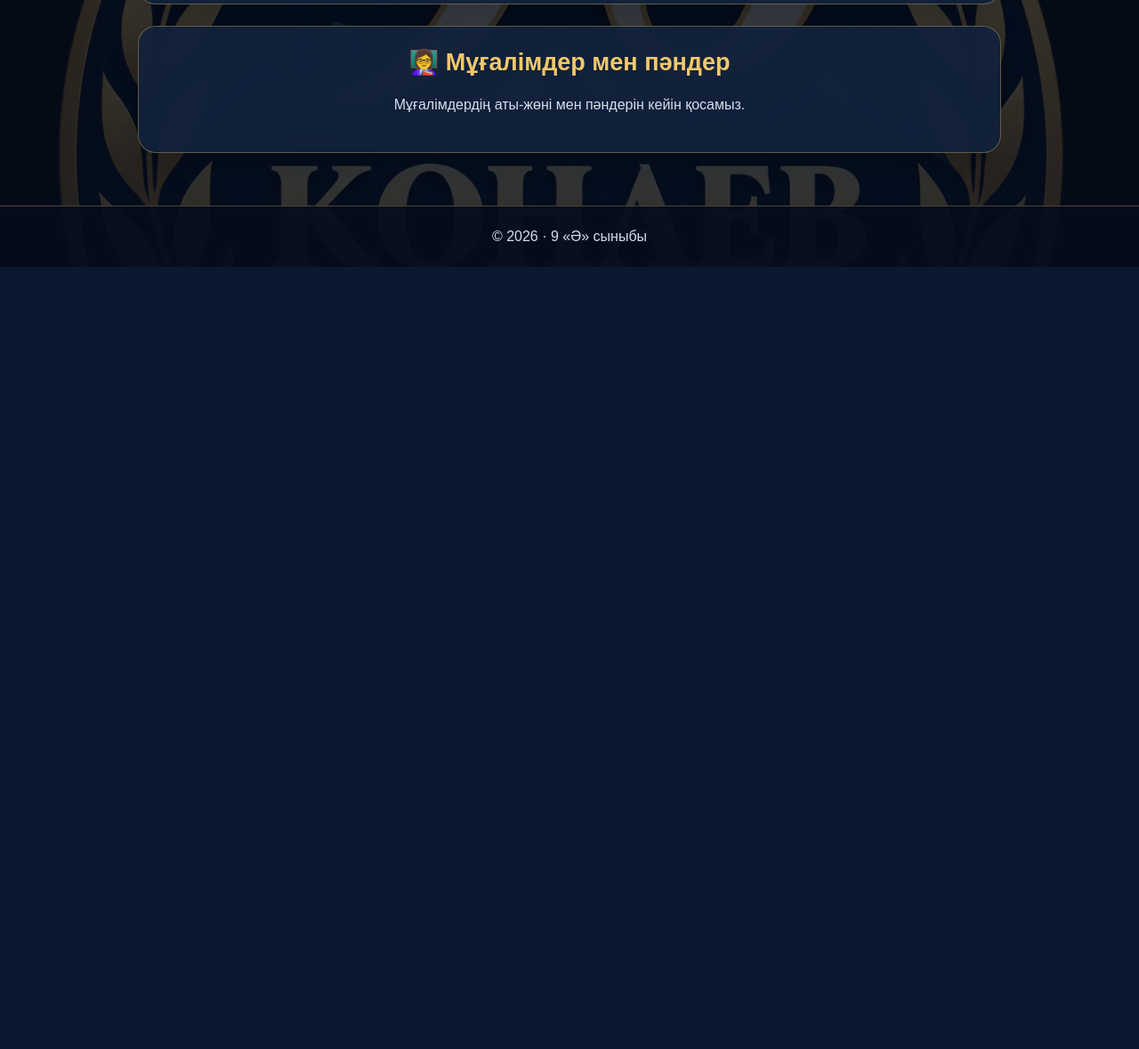
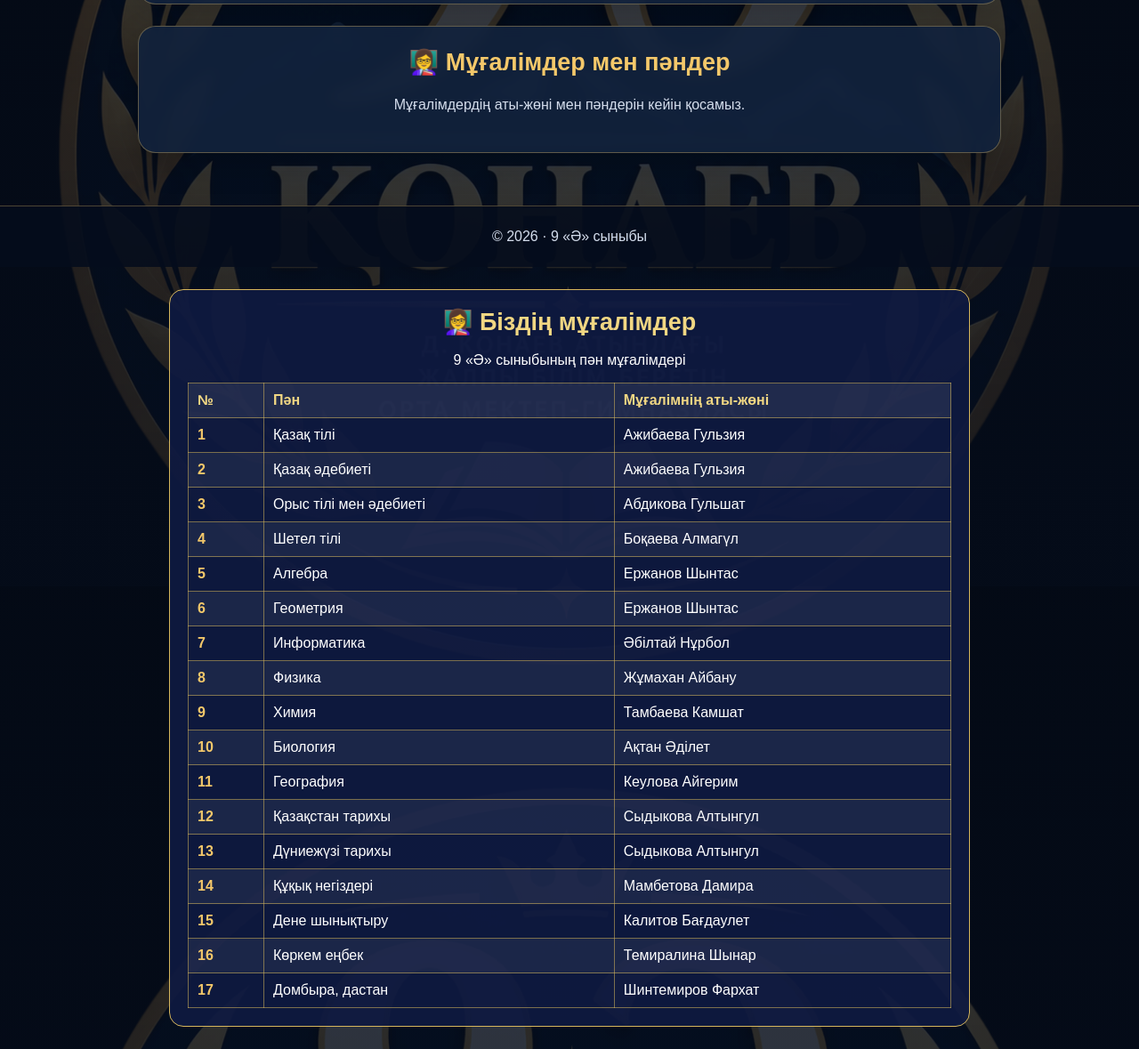
Before and after one commit to madinanrtaj56-pixel/My-website, a plain HTML site: page index.html in a window 1280 px wide. Shown: the part 1741-2920 px from the top of the page at 89% size. Before the commit the page ends 2041 px from the top, so only its background shows below. Drawn offline with Linux system fonts and the light colour scheme.

Commit message:
Update index.html

```diff
--- a/index.html
+++ b/index.html
@@ -98,5 +98,56 @@ students.forEach(student=>{const match=student.textContent.toLocaleLowerCase("kk
 document.getElementById("studentCount").textContent=query?"Табылды: "+visible+" оқушы":"Барлығы: 21 оқушы";
 });
 </script>
+<!-- Мұғалімдер бөлімі -->
+<section id="teachers" class="teachers-section">
+  <h2>👩‍🏫 Біздің мұғалімдер</h2>
+  <p>9 «Ә» сыныбының пән мұғалімдері</p>
+  <div class="teacher-table-wrap">
+    <table class="teacher-table">
+      <thead><tr><th>№</th><th>Пән</th><th>Мұғалімнің аты-жөні</th></tr></thead>
+      <tbody>
+        <tr><td>1</td><td>Қазақ тілі</td><td>Ажибаева Гульзия</td></tr>
+        <tr><td>2</td><td>Қазақ әдебиеті</td><td>Ажибаева Гульзия</td></tr>
+        <tr><td>3</td><td>Орыс тілі мен әдебиеті</td><td>Абдикова Гульшат</td></tr>
+        <tr><td>4</td><td>Шетел тілі</td><td>Боқаева Алмагүл</td></tr>
+        <tr><td>5</td><td>Алгебра</td><td>Ержанов Шынтас</td></tr>
+        <tr><td>6</td><td>Геометрия</td><td>Ержанов Шынтас</td></tr>
+        <tr><td>7</td><td>Информатика</td><td>Әбілтай Нұрбол</td></tr>
+        <tr><td>8</td><td>Физика</td><td>Жұмахан Айбану</td></tr>
+        <tr><td>9</td><td>Химия</td><td>Тамбаева Камшат</td></tr>
+        <tr><td>10</td><td>Биология</td><td>Ақтан Әділет</td></tr>
+        <tr><td>11</td><td>География</td><td>Кеулова Айгерим</td></tr>
+        <tr><td>12</td><td>Қазақстан тарихы</td><td>Сыдыкова Алтынгул</td></tr>
+        <tr><td>13</td><td>Дүниежүзі тарихы</td><td>Сыдыкова Алтынгул</td></tr>
+        <tr><td>14</td><td>Құқық негіздері</td><td>Мамбетова Дамира</td></tr>
+        <tr><td>15</td><td>Дене шынықтыру</td><td>Калитов Бағдаулет</td></tr>
+        <tr><td>16</td><td>Көркем еңбек</td><td>Темиралина Шынар</td></tr>
+        <tr><td>17</td><td>Домбыра, дастан</td><td>Шинтемиров Фархат</td></tr>
+      </tbody>
+    </table>
+  </div>
+</section>
+
+<style>
+  .teachers-section {
+    margin: 25px auto;
+    padding: 20px;
+    max-width: 900px;
+    color: white;
+    background: rgba(15, 25, 65, 0.92);
+    border: 1px solid #d6b65c;
+    border-radius: 16px;
+    text-align: center;
+  }
+  .teachers-section h2 { color: #f1d783; }
+  .teacher-table-wrap { width: 100%; overflow-x: auto; margin-top: 15px; }
+  .teacher-table { width: 100%; border-collapse: collapse; text-align: left; }
+  .teacher-table th, .teacher-table td {
+    padding: 10px;
+    border: 1px solid rgba(214, 182, 92, 0.55);
+  }
+  .teacher-table th { color: #f1d783; background: rgba(255, 255, 255, 0.08); }
+  .teacher-table tbody tr:nth-child(even) { background: rgba(255, 255, 255, 0.06); }
+                                                                            </style>
 </body>
-  </html>
+</html>
```
